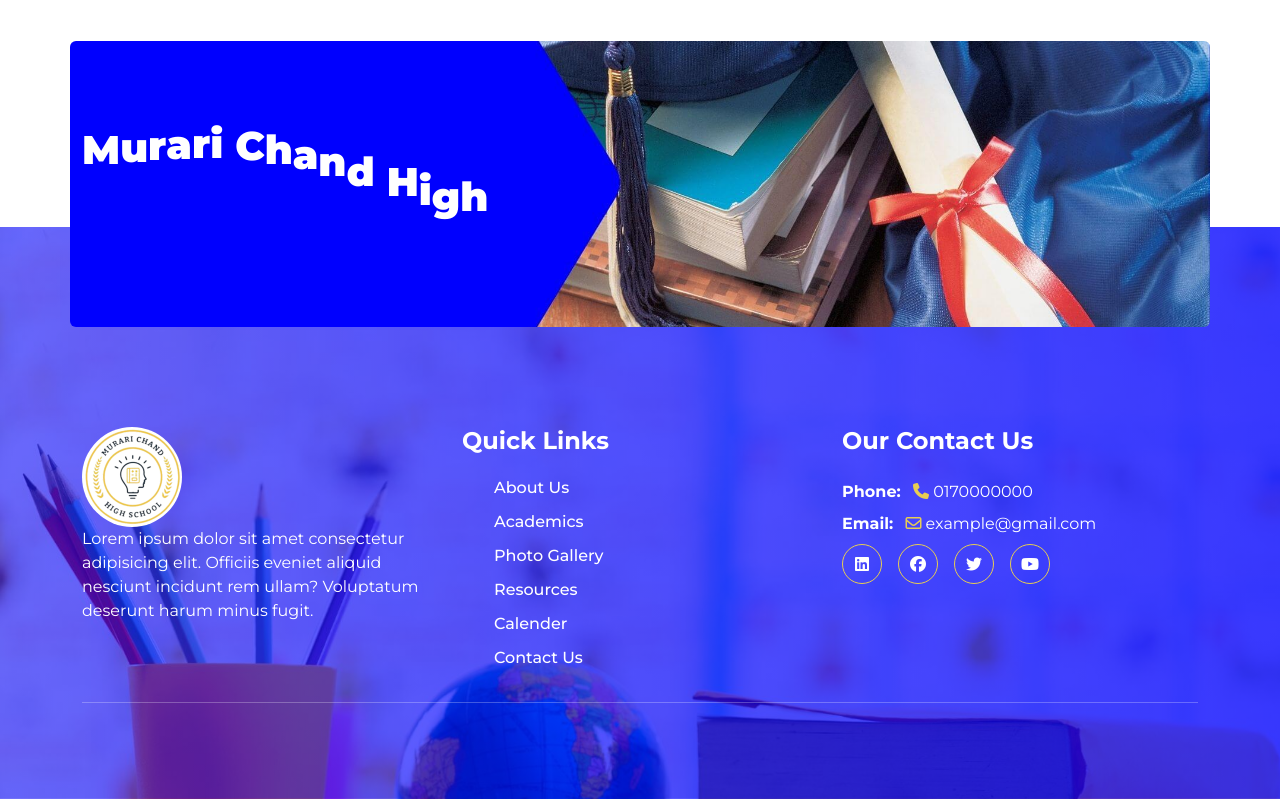
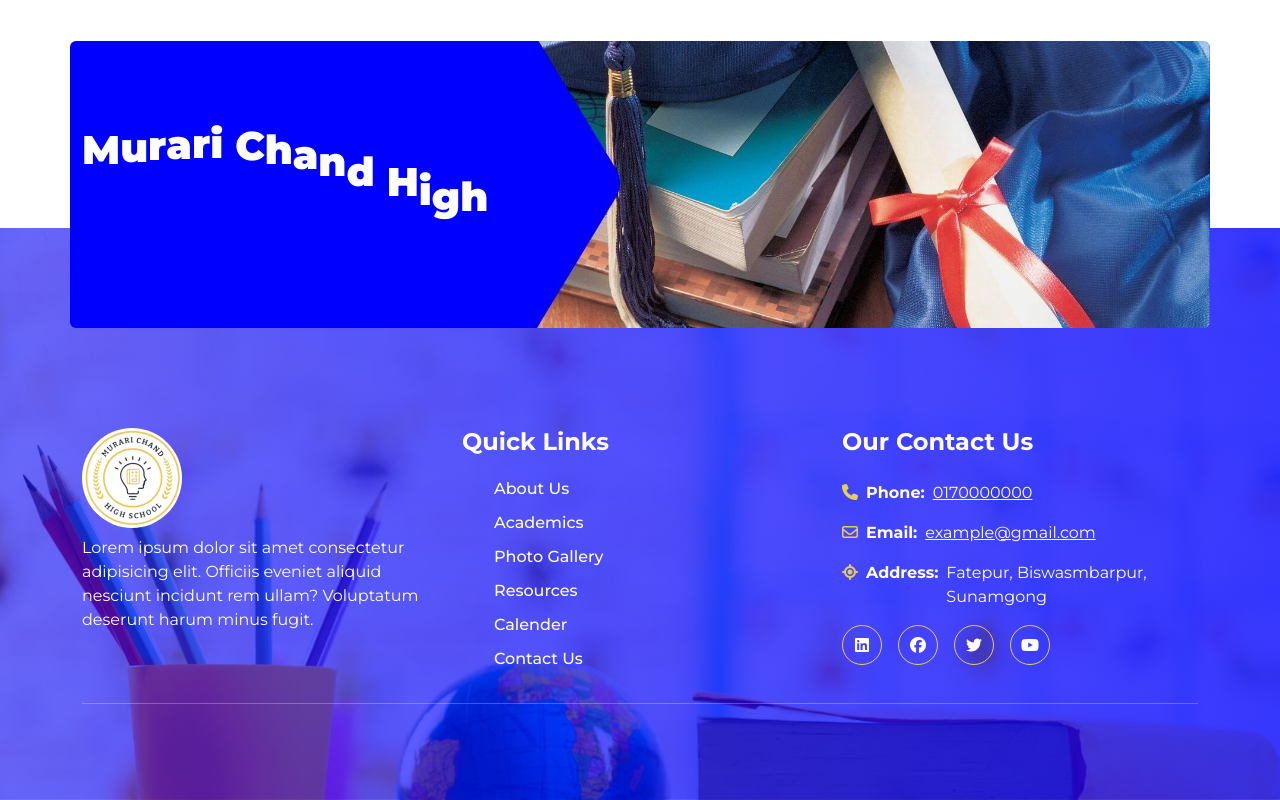
Before and after one commit to get-shrabon/Murari-Chand-High-School, a plain HTML site: page index.html in a window 1280 px wide. Shown: the part 4495-5295 px from the top of the page. Drawn offline with nearby package versions, Linux system fonts and the light colour scheme; a web font is replaced by a local one.

Commit message:
Change Some CSS

```diff
--- a/Assets/css/style.css
+++ b/Assets/css/style.css
@@ -1,4 +1,5 @@
 @import url("https://fonts.googleapis.com/css2?family=Montserrat:ital,wght@0,100;0,200;0,300;0,400;0,500;0,600;0,700;0,800;0,900;1,700&family=Nunito+Sans:opsz,wght@6..12,200;6..12,300;6..12,400;6..12,500;6..12,600;6..12,700;6..12,800;6..12,900;6..12,1000&family=Playfair+Display:ital,wght@0,500;0,600;0,700;0,800;0,900;1,400;1,700;1,900&family=Poppins:ital,wght@0,100;0,200;0,300;0,400;0,500;0,600;0,700;0,800;0,900;1,700&family=Public+Sans:wght@100;200;300;400;500;600;700;800;900&family=Work+Sans:wght@100;200;300;400;500;600;700;800;900&family=Young+Serif&display=swap");
+
 
 :root {
   --p-color: #e7cd53;
@@ -491,6 +492,7 @@ CTA Section Style Start
   font-weight: 900;
   font-size: 40px;
   width: 40%;
+ font-family: 'Young Serif', serif;
 }
 
 .ml6 .text-wrapper {
--- a/index.html
+++ b/index.html
@@ -700,7 +700,9 @@
       <!------------------------------------------
              CTA Section Start
             ------------------------------------ -->
-        <section class="cta_container container center-no-reapeat-cover p-80 rounded text-white">
+      <section
+        class="cta_container container center-no-reapeat-cover p-80 rounded text-white"
+      >
         <h1 class="ml6">
           <span class="text-wrapper">
             <span class="letters">Murari Chand High School, Fatapur</span>
@@ -724,7 +726,7 @@
                   width="100px"
               /></a>
             </div>
-            <p>
+            <p class="mt-2">
               Lorem ipsum dolor sit amet consectetur adipisicing elit. Officiis
               eveniet aliquid nesciunt incidunt rem ullam? Voluptatum deserunt
               harum minus fugit.
@@ -745,20 +747,23 @@
           </div>
           <div class="col-lg-4 col-md-4 col-sm-12">
             <h4 class="fw-bold mb-4">Our Contact Us</h4>
-            <a
-              class="text-decoration-none text-white d-block"
-              href="callto:0170000000"
-              ><span class="fw-bold">Phone:</span>
-              <span><i class="fa-solid ms-2 p_color fa-phone"></i></span>
-              0170000000</a
-            >
-            <a
-              class="text-decoration-none text-white d-block mt-2"
-              href="maillto:example@gmail.com"
-              ><span class="fw-bold">Email:</span>
-              <span><i class="fa-regular ms-2 p_color fa-envelope"></i></span>
-              example@gmail.com</a
-            >
+            <p class="d-flex gap-2">
+              <span><i class="fa-solid p_color fa-phone"></i></span>
+              <span class="fw-bold">Phone:</span>
+              <span><a class=" d-block text-white" href="callto:0170000000">0170000000</a></span>
+            </p>
+            <p class="d-flex gap-2">
+              <span><i class="fa-regular p_color fa-envelope"></i></span>
+              <span class="fw-bold">Email:</span>
+              <span><a class=" d-block text-white" href="mailto:example@gmail.com">example@gmail.com</a></span>
+            </p>
+            <p class="d-flex gap-2">
+              <span>
+                <i class="fa-solid p_color fa-location"></i>
+                </span
+              ><span class="fw-bold">Address:</span>
+              <span>Fatepur, Biswasmbarpur, Sunamgong</span>
+            </p>
             <div class="d-flex gap-3 align-items-center footer_contact mt-2">
               <a class="text-decoration-none d-block" href=""
                 ><i class="fa-brands text-white fa-linkedin"></i
@@ -775,7 +780,7 @@
             </div>
           </div>
         </div>
-        <hr>
+        <hr />
       </div>
     </footer>
     <script src="https://cdnjs.cloudflare.com/ajax/libs/animejs/2.0.2/anime.min.js"></script>
@@ -793,6 +798,5 @@
     ></script>
     <!-- Lightbox -->
     <script src="./Assets/lightbox/lightbox-plus-jquery.js"></script>
-
   </body>
 </html>
```
Lines whose indentation alone changed are shown as unchanged.
